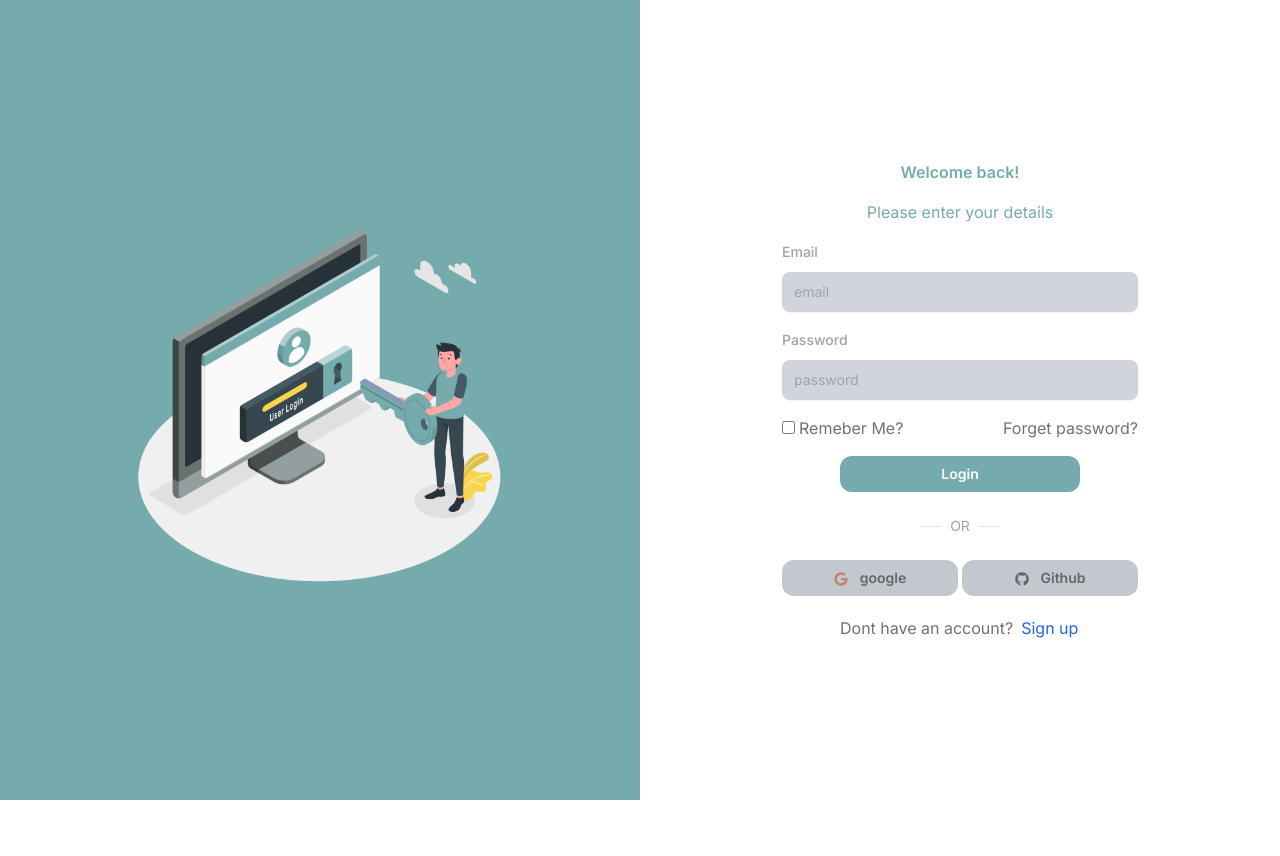
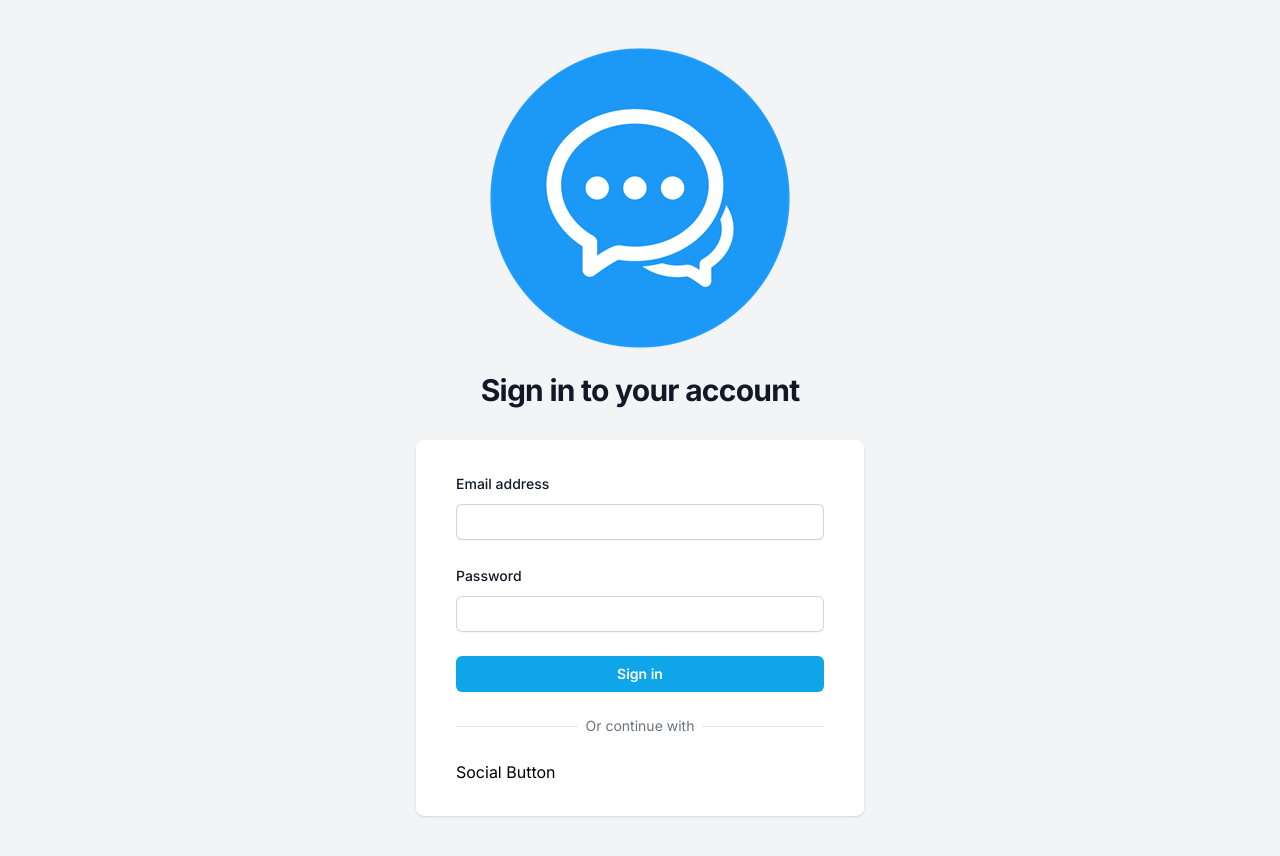
Before and after one commit to rami-mohamed2347/chatify-FE, a Next.js app: page / in a window 1280 px wide. Shown: the top 856 px of the page. Before the commit the page ends 800 px from the top, so only its background shows below. Built offline with nearby package versions, Linux system fonts and the light colour scheme.

Commit message:
Revert "Merge pull request #2 from rami-mohamed2347/yasmeen"
This reverts commit 59c21fec1c382f2505489829dd32bbaffb7c9b99, reversing
changes made to ea1f3a98be4b29512f5a0ee394d97f9e5c19966b.

```diff
--- a/app/(site)/components/AuthForm.tsx
+++ b/app/(site)/components/AuthForm.tsx
@@ -5,7 +5,6 @@ import { FieldValues, SubmitHandler, useForm } from "react-hook-form";
 import Input from "@/app/components/inputs/Input";
 import Button from "@/app/components/Button";
 import AuthSocialButton from "./AuthSocialButton";
-
 
 type Variant = "LOGIN" | "REGISTER";
 
@@ -54,69 +53,43 @@ const AuthFrom = () => {
   return (
     <div
       className="
-
+  mt-8
+  sm:mx-auto
   sm:w-full
   sm:max-w-md
-  " >
+  "
+    >
       <div
         className="
      bg-white
      px-4
+     py-8
+     shadow
      sm:rounded-lg
      sm:px-10
-    ">
- <form className="space-y-4" onSubmit={handleSubmit(onSubmit)}>
+    "
+      >
+        <form className="space-y-6" onSubmit={handleSubmit(onSubmit)}>
           {variant === "REGISTER" && (
-<>
-<h2 className="m-auto text-center text-skyblue font-semibold">Create Your Account</h2>
-           <Input id="Fisrtname" label="First Name" register={register} errors={errors} />
-            <Input id="Lastname" label="Last Name" register={register} errors={errors} />
-            </>
+            <Input id="name" label="Name" register={register} errors={errors} />
           )}
-
-
-       {variant === "LOGIN" && (
-
-<><h2 className="m-auto text-center text-skyblue font-semibold">Welcome back!</h2>
-<p className=" m-auto text-center text-skyblue">Please enter your details</p></> )}
           <Input
             id="email"
-    label="Email"
+            label="Email address"
             type="email"
             register={register}
-    errors={errors} />
+            errors={errors}
+          />
           <Input
             id="password"
             label="Password"
             type="password"
             register={register}
             errors={errors}
-
           />
-{variant === "LOGIN" && (
-
-<div className="flex justify-between items-center text-gray-500 mt-10" ><div>
-<input type="checkbox" className="mr-1"/>
-<label>Remeber Me?</label>
-        </div>
-        <div>
-          <a href="#">Forget password?</a>
-        </div>
-
-        </div> )}
-        {variant === "REGISTER" && (
-           <Input
-           id="Confirm password"
-           label="Confirm password"
-           type="Confirm password"
-           register={register}
-           errors={errors}
-
-         />
-        )}
           <div>
             <Button disabled={isLoading} fullWidth type="submit">
-              {variant === "LOGIN" ? "Login" : "Register"}
+              {variant === "LOGIN" ? "Sign in" : "Register"}
             </Button>
           </div>
         </form>
@@ -131,23 +104,17 @@ const AuthFrom = () => {
               items-center
             "
             >
-              <div className="w-20 border-t boder-gray-300 m-auto" />
+              <div className="w-full border-t boder-gray-300" />
             </div>
             <div className=" relative flex justify-center text-sm">
-              <span className="bg-white px-2 text-gray-400">
-                OR
+              <span className="bg-white px-2 text-gray-500">
+                Or continue with
               </span>
             </div>
           </div>
 
           <div className="mt-6 flex gap-2">
             <AuthSocialButton />
-          </div>
-<div className="flex gap-2 m-auto w-60 mt-5 text-gray-500"> {variant ==='LOGIN'? 'Dont have an account?':'Aready have an account'}
-          <div onClick={toggleVariant}
-          className="text-blue-600 cursor-pointer">
- {variant ==='LOGIN'? 'Sign up':'Login'}
-          </div>
           </div>
         </div>
       </div>
--- a/app/(site)/components/AuthSocialButton.tsx
+++ b/app/(site)/components/AuthSocialButton.tsx
@@ -1,36 +1,9 @@
-import { FaGoogle } from "react-icons/fa";
-import { FaGithub } from "react-icons/fa";
 const AuthSocialButton = () => {
     return (
-        <div className="m-auto gap-1 flex">
+        <div>
+            Social Button
 
- <button className="flex
-     justify-center
-     rounded-xl
-     px-2
-     py-2
-     text-sm
-     font-semibold
-     focus-visible:outline
-     focus-visible:outline-2
-     focus-visible:outline-offset-2
-     w-44
-     opacity-60 cursor-default
-     bg-gray-400 hover:bg-skyblue focus-visible:outline-skyblue"><div className="mr-3 mt-1"><FaGoogle className="text-orange-800" /></div>google </button>
-
-<button className="flex
-     justify-center
-     rounded-xl
-     px-2
-     py-2
-     text-sm
-     font-semibold
-     focus-visible:outline
-     focus-visible:outline-2
-     focus-visible:outline-offset-2
-     w-44
-     opacity-60 cursor-default
-     bg-gray-400 hover:bg-skyblue focus-visible:outline-skyblue"><div className="mr-3 mt-1 "><FaGithub className="text-black"/></div>Github </button>
+            <div></div>
         </div>
      );
 }
--- a/app/(site)/page.tsx
+++ b/app/(site)/page.tsx
@@ -1,27 +1,42 @@
 import Image from "next/image";
 import AuthForm from "./components/AuthForm";
-import { useState } from "react";
-type Variant = "LOGIN" | "REGISTER";
-
 
 export default function Home() {
   return (
-    <>
-     <div className="grid grid-cols-1 md:grid-cols-2 h-full">
-       <div className="h-full justify-center items-center bg-skyblue lg:flex hidden md:block"><img src="/images/Login-amico 1.png" alt="" className="m-auto w-96" /> </div>
-
-
-  <div
+    <div
       className="
- m-auto
+ flex
+  min-h-full
+  flex-col
+  justify-center
+  py-12
+  sm:px-6
+  lg:px-8
+  bg-gray-100
   "
     >
-
+      <div className="sm:mx-auto sm:w-full sm:max-w-md">
+        <Image
+          alt="logo"
+          height="48"
+          width="48"
+          className="mx-auto w-auto"
+          src="/images/logo.png"
+        />
+        <h2
+          className="
+        mt-6
+        text-center
+        text-3xl
+        font-bold
+        tracking-tight
+        text-gray-900
+        "
+        >
+          Sign in to your account
+        </h2>
+      </div>
       <AuthForm />
     </div>
-    </div>
-
-
-    </>
   );
 }
--- a/app/components/Button.tsx
+++ b/app/components/Button.tsx
@@ -30,8 +30,7 @@ const Button: React.FC<ButtonProps> = ({
         `
      flex
      justify-center
-     rounded-xl
-     m-auto
+     rounded-md
      px-3
      py-2
      text-sm
@@ -41,13 +40,13 @@ const Button: React.FC<ButtonProps> = ({
      focus-visible:outline-offset-2
     `,
         disabled && "opacity-50 cursor-default",
-        fullWidth && "w-60",
+        fullWidth && "w-full",
         secondary ? "text-gray-900" : "text-white",
         danger &&
           "bg-rose-500 hover:bg-rose-600 focus-visible:outline-rose-600",
         !secondary &&
           !danger &&
-          "bg-skyblue hover:bg-skyblue focus-visible:outline-skyblue"
+          "bg-sky-500 hover:bg-sky-600 focus-visible:outline-sky-600"
       )}
     >
       {children}
--- a/app/components/inputs/Input.tsx
+++ b/app/components/inputs/Input.tsx
@@ -22,7 +22,6 @@ const Input: React.FC<InputProps> = ({
   register,
   errors,
   disabled,
-
 }) => {
   return (
     <div>
@@ -33,13 +32,12 @@ const Input: React.FC<InputProps> = ({
       text-sm
       font-medium
       leading-6
-      text-gray-400"
+      text-gray-900"
       >
         {label}
       </label>
       <div className="mt-2">
         <input
-        placeholder= {id}
           id={id}
           type={type}
           autoComplete={id}
@@ -49,16 +47,18 @@ const Input: React.FC<InputProps> = ({
            form-input
            block
            w-full
-           rounded-lg
+           rounded-md
            border-0
-           py-2
+           py-1.5
            text-gray-900
            shadow-sm
-           bg-gray-300
+           ring-1
+           ring-inset
+           ring-gray-300
            placeholder:text-gray-400
            focus:ring-2
            focus:ring-inset
-           focus:ring-gray-400
+           focus:ring-sky-600
            sm:text-sm
            sm:leading-6`,
            errors[id] && "focus:ring-rose-500",
```
Also changed, not shown: public/images/Login-amico 1.png (deleted). Lines whose indentation alone changed are shown as unchanged.
